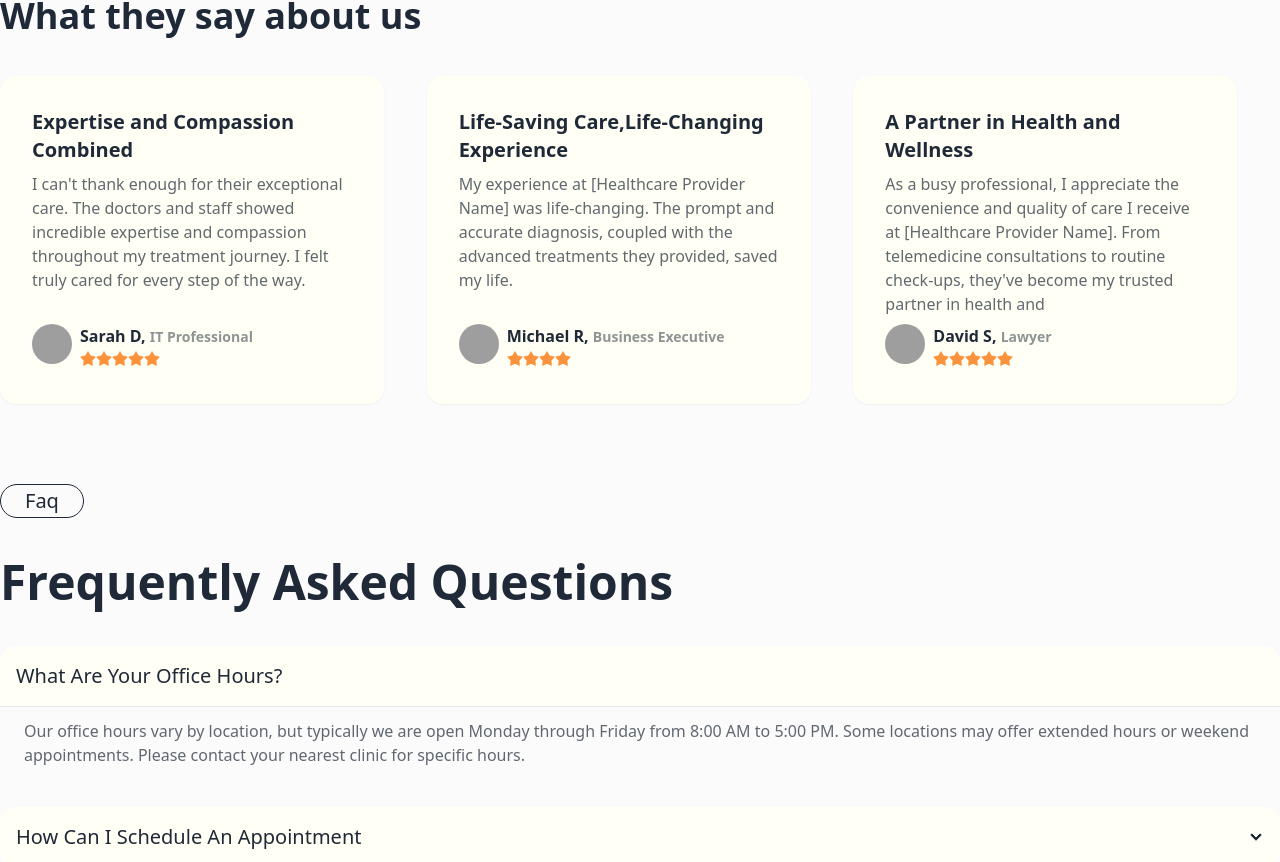
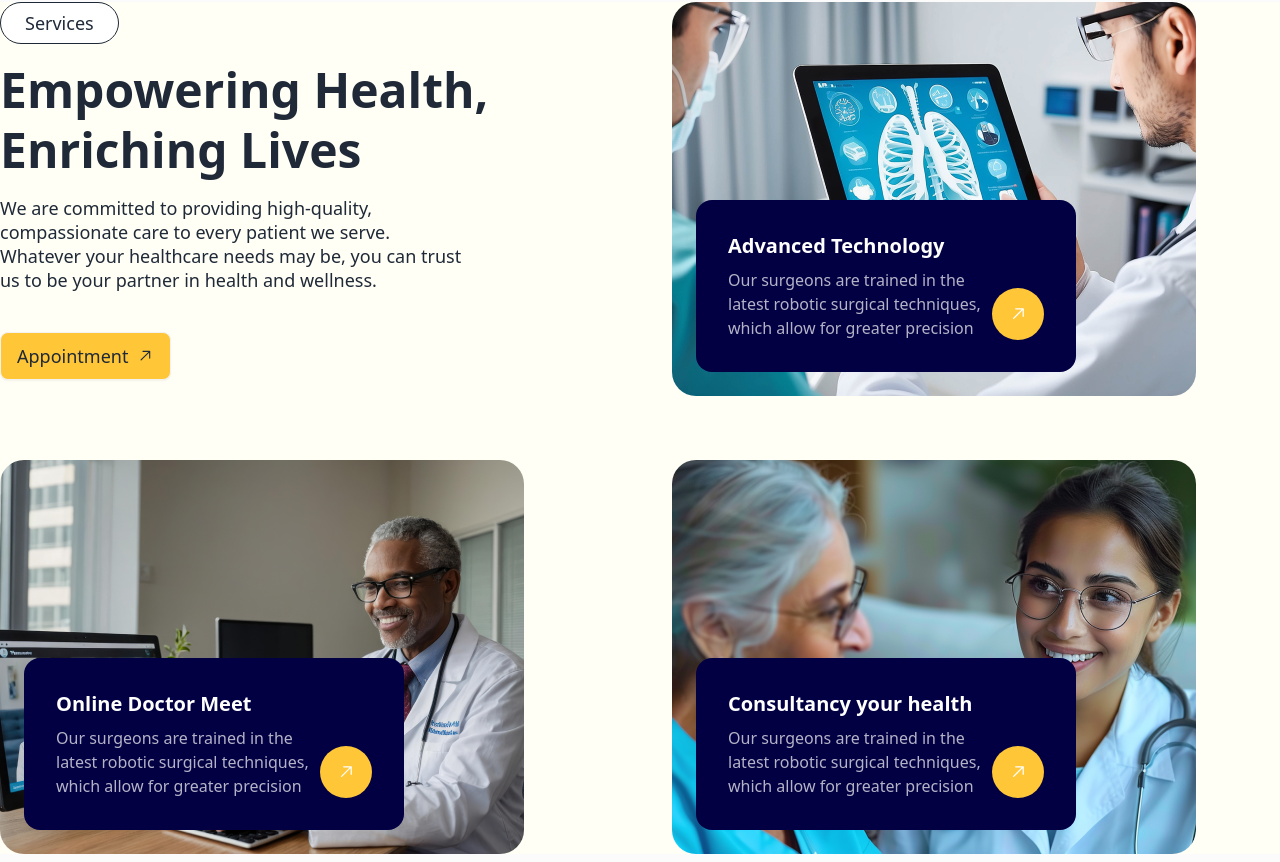
Before and after one commit to nayeem-muttakim/healthcare-landing-page, a React (Vite) app: page / in a window 1280 px wide. Shown: the part 1538-2400 px from the top of the page. Built offline with nearby package versions, Linux system fonts and the light colour scheme; grey boxes are pictures that could not be loaded.

Commit message:
services section added

```diff
--- a/src/App.jsx
+++ b/src/App.jsx
@@ -4,11 +4,11 @@ import Features from "./Components/Features";
 import Footer from "./Components/Footer";
 import Hero from "./Components/Hero";
 import Navbar from "./Components/Navbar";
+import Services from "./Components/Services";
 import Testimonial from "./Components/Testimonial";
 import WhoWeAre from "./Components/WhoWeAre";
 
 function App() {
-  0;
 
   return (
     <>
@@ -18,6 +18,7 @@ function App() {
           <Hero />
           <Features />
           <WhoWeAre />
+          <Services/>
           <Testimonial />
           <FAQ />
           <Appointment />
--- /dev/null
+++ b/src/Components/Services.jsx
@@ -0,0 +1,90 @@
+import img1 from "../assets/Rectangle 27-2.png";
+import img2 from "../assets/Rectangle 27-1.png";
+import img3 from "../assets/Rectangle 27.png";
+import { GoArrowUpRight } from "react-icons/go";
+
+const Services = () => {
+  return (
+    <section className="bg-[#FFFFF5] my-40">
+      <div className="grid grid-cols-2 gap-16">
+        {/* text */}
+        <div>
+          <div className="flex flex-col gap-4">
+            <div className="badge badge-outline badge-lg text-lg font-medium px-6 py-5 bg-white">
+              Services
+            </div>
+            <h1 className="text-5xl font-semibold leading-tight">
+              Empowering Health, <br />
+              Enriching Lives
+            </h1>
+            <p className="text-lg leading-6">
+              We are committed to providing high-quality, <br /> compassionate
+              care to every patient we serve. <br /> Whatever your healthcare
+              needs may be, you can trust <br /> us to be your partner in health
+              and wellness.
+            </p>
+          </div>
+          <a className="btn text-lg font-medium mt-10 bg-[#FFC637]">
+            Appointment <GoArrowUpRight />
+          </a>
+        </div>
+        <div className="relative">
+          <img src={img1} alt="" className="rounded-3xl " />
+          <div className="card bg-[#020043] absolute bottom-6 left-6 text-white w-[380px] ">
+            <div className="card-body">
+              <h2 className="card-title">Advanced Technology</h2>
+
+              <div className="flex justify-between items-end">
+                <p className="opacity-70">
+                  Our surgeons are trained in the latest robotic surgical
+                  techniques, which allow for greater precision
+                </p>
+                <button className="p-4 text-lg font-medium rounded-full  bg-[#FFC637]">
+                  <GoArrowUpRight className="text-xl" />
+                </button>
+              </div>
+            </div>
+          </div>
+        </div>
+        <div className="relative">
+          <img src={img2} alt="" className="rounded-3xl" />
+          <div className="card bg-[#020043] absolute bottom-6 left-6 text-white w-[380px] ">
+            <div className="card-body">
+              <h2 className="card-title">Online Doctor Meet</h2>
+
+              <div className="flex justify-between items-end">
+                <p className="opacity-70">
+                  Our surgeons are trained in the latest robotic surgical
+                  techniques, which allow for greater precision
+                </p>
+                <button className="p-4 text-lg font-medium rounded-full  bg-[#FFC637]">
+                  <GoArrowUpRight className="text-xl" />
+                </button>
+              </div>
+            </div>
+          </div>
+        </div>
+        <div className="relative ">
+          <img src={img3} alt="" className="rounded-3xl" />
+          <div className="card bg-[#020043] absolute bottom-6 left-6 text-white w-[380px] ">
+            <div className="card-body">
+              <h2 className="card-title">Consultancy your health</h2>
+
+              <div className="flex justify-between items-end">
+                <p className="opacity-70">
+                  Our surgeons are trained in the latest robotic surgical
+                  techniques, which allow for greater precision
+                </p>
+                <button className="p-4 text-lg font-medium rounded-full  bg-[#FFC637]">
+                  <GoArrowUpRight className="text-xl" />
+                </button>
+              </div>
+            </div>
+          </div>
+        </div>
+      </div>
+    </section>
+  );
+};
+
+export default Services;
--- a/src/Components/Testimonial.jsx
+++ b/src/Components/Testimonial.jsx
@@ -1,7 +1,7 @@
 const Testimonial = () => {
   return (
     <section className="my-20 grid gap-10">
-      <div className="badge badge-outline text-lg px-4 py-4">Testimonial</div>
+      <div className="badge badge-outline text-lg font-semibold px-4 py-4">Testimonial</div>
       <h1 className="text-4xl font-semibold">What they say about us</h1>
       {/* testimonials */}
       <div className="grid grid-cols-3">
```
